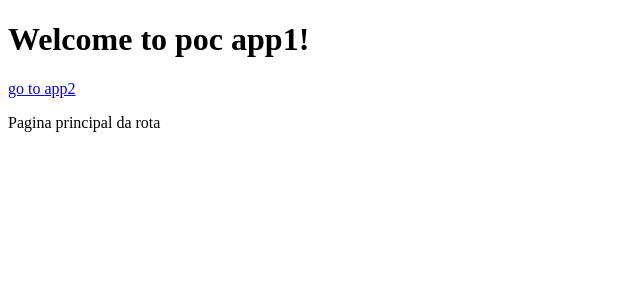
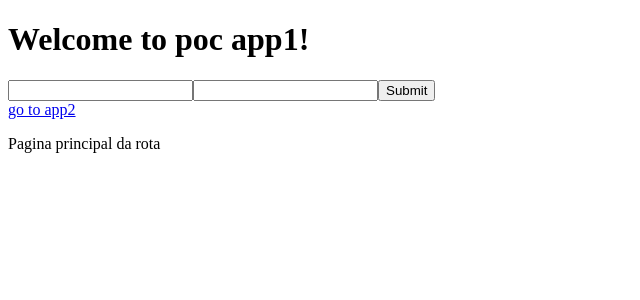
Before and after one commit to rodolfo-boas/app1-single-spa, an Angular app: page / in a window 1280 px wide. Shown: the top 300 px of the page, without its empty margins (0-640 px from the left). Built offline with nearby package versions, Linux system fonts and the light colour scheme.

Commit message:
criado form

```diff
--- a/src/app/app.component.html
+++ b/src/app/app.component.html
@@ -2,7 +2,12 @@
   Welcome to poc {{ title }}!
 </h1>
 
+<form #f="ngForm" (ngSubmit)="onSubmit(f)" novalidate>
+  <input name="first" ngModel required #first="ngModel">
+  <input name="last" ngModel>
+  <button>Submit</button>
+</form>
 
-<a routerLink="/app2">go to  app2</a>
+<a routerLink="/app2">go to app2</a>
 
 <router-outlet></router-outlet>
--- a/src/app/app.component.ts
+++ b/src/app/app.component.ts
@@ -1,4 +1,5 @@
 import { Component } from '@angular/core';
+import {NgForm} from '@angular/forms';
 
 @Component({
   selector: 'micro-rod-app1',
@@ -7,4 +8,8 @@ import { Component } from '@angular/core';
 })
 export class AppComponent {
   title = 'app1';
+  onSubmit(f: NgForm) {
+    console.log(f.value);  // { first: '', last: '' }
+    console.log(f.valid);  // false
+  }
 }
--- a/src/app/app.module.ts
+++ b/src/app/app.module.ts
@@ -7,6 +7,7 @@ import { EmptyRouteComponent } from './empty-route/empty-route.component';
 import { Exemplo1Component } from './exemplo1/exemplo1.component';
 import { environment } from 'src/environments/environment';
 import { APP_BASE_HREF } from '@angular/common';
+import { FormsModule } from '@angular/forms';
 
 const ROUTES_MICRO_APP: Routes = [
   {
@@ -27,6 +28,7 @@ const ROUTES_MICRO_APP: Routes = [
   ],
   imports: [
     BrowserModule,
+    FormsModule,
     RouterModule.forRoot(ROUTES_MICRO_APP)
   ],
   providers: [
```
